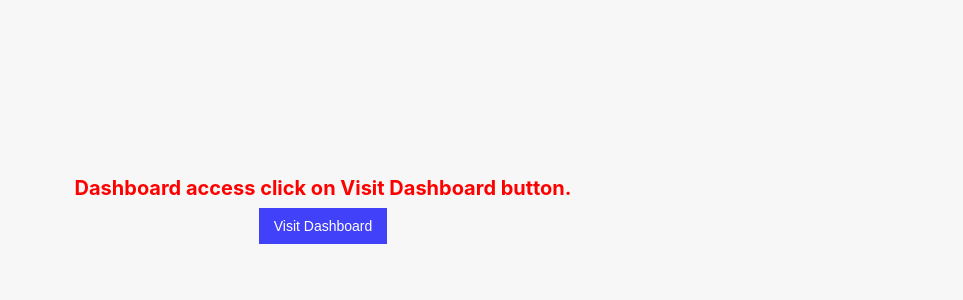
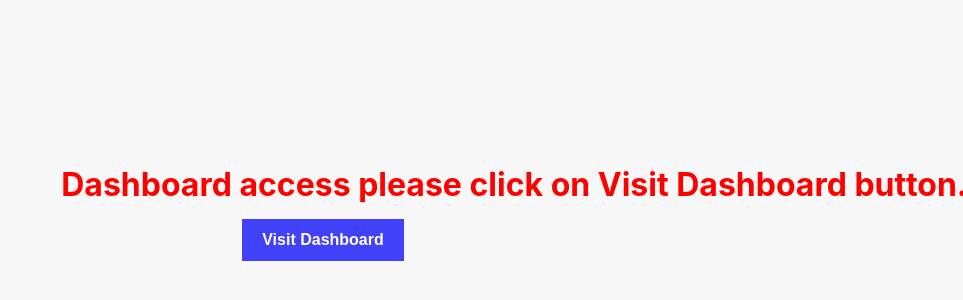
Before and after one commit to Mishrakumarakhil/React-Dashboard, a React (Vite) app: page / in a window 1280 px wide. Shown: the part 194-494 px from the top of the page, without its empty margins (317-1280 px from the left). Built offline with nearby package versions, Linux system fonts and the light colour scheme.

Commit message:
added animation in home page

```diff
--- a/src/App.tsx
+++ b/src/App.tsx
@@ -32,7 +32,7 @@ const App = () => {
             element={
               <Link to="/admin/dashboard">
                 <div className="home-page">
-                <p className="heading">Dashboard access click on Visit Dashboard button.</p>
+                <p className="heading">Dashboard access please click on Visit Dashboard button.</p>
                 <button className="button">Visit Dashboard</button>
                 </div>
               </Link>
--- a/src/styles/app.scss
+++ b/src/styles/app.scss
@@ -41,14 +41,24 @@ a {
 
 
   .heading{
-    font-size: 20px;
+    font-size: 32px;
     font-weight: bold;
     color:red;
-    margin: 5px;
+    position: relative;
+    animation: mymove 2s infinite;
+    animation-direction: alternate;
+    margin: 10px;
   }
+
+  @keyframes mymove {
+    from {left: 0px;}
+    to {left: 200px;}
+  }
+
   .button{
-    padding: 10px 15px;
-    font-size: 14px;
+    padding: 12px 20px;
+    font-size: 16px;
+    font-weight: bold;
     color: white;
     background-color: rgb(65, 65, 249);
     border: none
```
